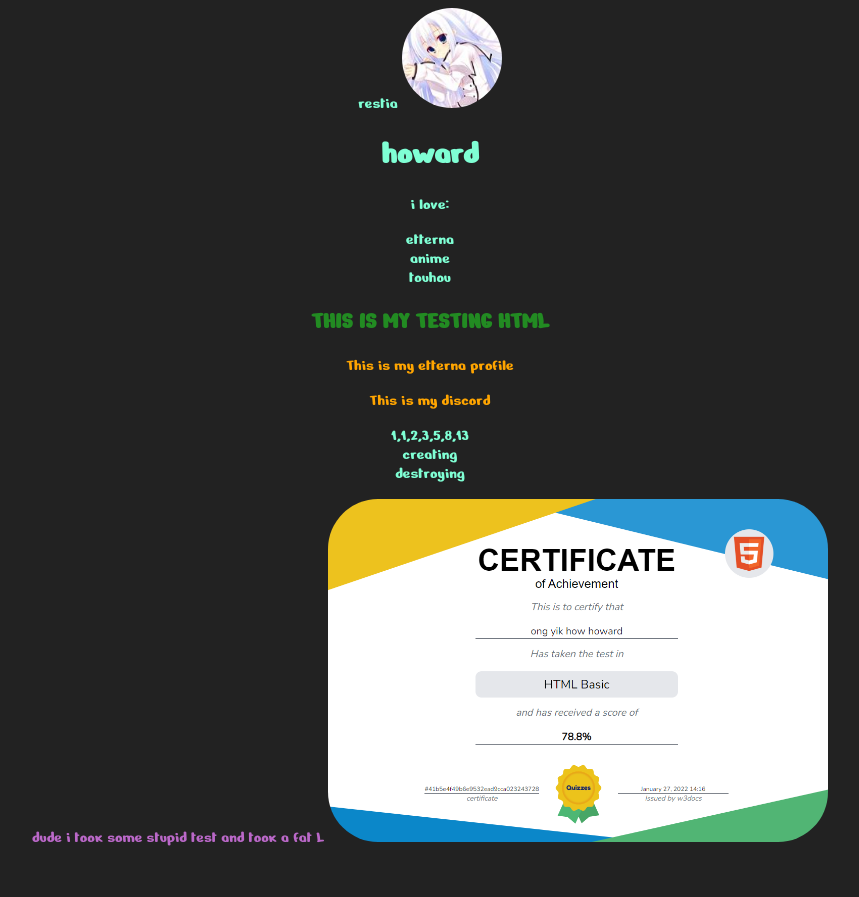
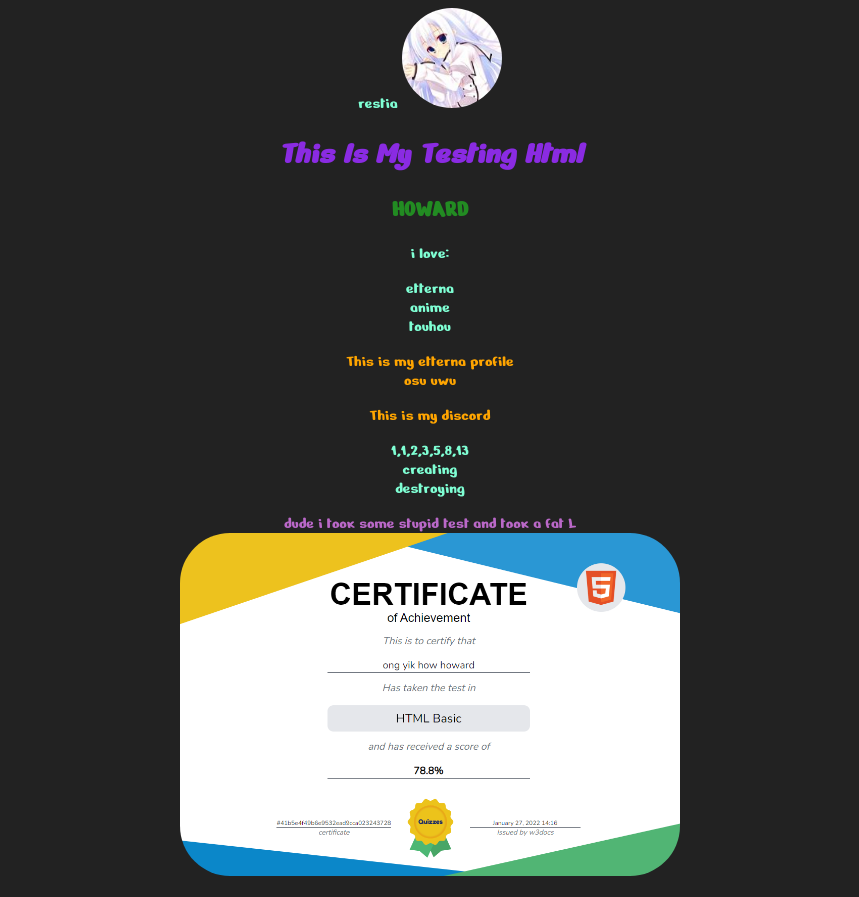
Before and after one commit to fallendynasty/fallendynasty.github.io-, a plain HTML site: page index.html in a window 1280 px wide. Shown: the whole page, without its empty margins (210-1069 px from the left). Before the commit the page ends 863 px from the top, so only its background shows below. Drawn offline with Linux system fonts and the light colour scheme.

Commit message:
i dont knwo what happening

```diff
--- a/index.html
+++ b/index.html
@@ -2,7 +2,12 @@
 <html>
 
 <head>
-<link rel="stylesheet" type="text/css" href="style.css">
+<link rel="stylesheet" type="text/css" href="style.css"/>
+
+<!-
+this is a style element, syntax is the same as an external
+css file <style></style>
+
 
 <link rel="preconnect" href="https://fonts.gstatic.com">
 <link href="https://fonts.googleapis.com/css2?family=Nerko+One&display=swap" rel="stylesheet">
@@ -11,11 +16,14 @@
 
 </head>
 
-<body>restia
+<body>
+restia
 
 <img src="b0e6506baed7b97d4ffa842afd8197c0ccfb0cb5_128.jpg">
 
-<h1>howard</h1>
+<h1>this is my testing html</h1>
+
+<h2>howard</h2>
 
      <p>i love:</p>
 
@@ -25,9 +33,10 @@
     <li>touhou</li>
 </ol>
 
-<h2>this is my testing html</h2>
 
 <a href="https://etternaonline.com/user/Restia" target="_blank"> This is my etterna profile</a>
+<br>
+<a href="https://osu.ppy.sh/users/6392075" target="_blank"> osu uwu</a>
 
 <p>
 <a href="https://discord.gg/e2k78Ru7"> This is my discord</a>
@@ -40,8 +49,10 @@
 </ul>
 
 <p style="color:#BA68C8">
-dude i took some stupid test and took a fat L
-<img style="width:500px;border-radius: 50px" src="Fat_L.png">
+dude i took some stupid test and took a fat L <br>
+<img style="width:500px;
+          border-radius: 50px"
+      src="Fat_L.png">
 
 </p>
 </body>
--- a/style.css
+++ b/style.css
@@ -1,8 +1,36 @@
 
 
-body{background:#222222; color:aquamarine; text-align: center;font-family: 'Nerko One', cursive;}
-h2{color:forestgreen; text-transform:uppercase}
-ul,ol{list-style:none; padding:0}
-a{color:orange; text-decoration: none}
-a:hover{text-decoration: underline;text-decoration-color: orange}
-img{width:100px;border-radius: 50px}
+body {
+  background:#222222;
+  color:aquamarine;
+  text-align: center;
+  font-family: 'Nerko One',
+  cursive;
+}
+
+h1 {
+  color:blueviolet;
+  text-transform:capitalize;
+  font-style:  oblique}
+
+h2 {
+  color:forestgreen;
+  text-transform:uppercase}
+
+ul,ol{
+  list-style:none;
+  padding:0; }
+
+a {
+  color:orange;
+  text-decoration: none}
+
+a:hover{
+  text-decoration: underline;
+  text-decoration-color: orange}
+
+img {
+  width:100px;
+  border-radius: 50px}
+
+ /*- {element}.{class}#{id} in increasing specificity
```
Also changed, not shown: backup/backup.html (renamed from backup/index.html, +1 -1 lines).
